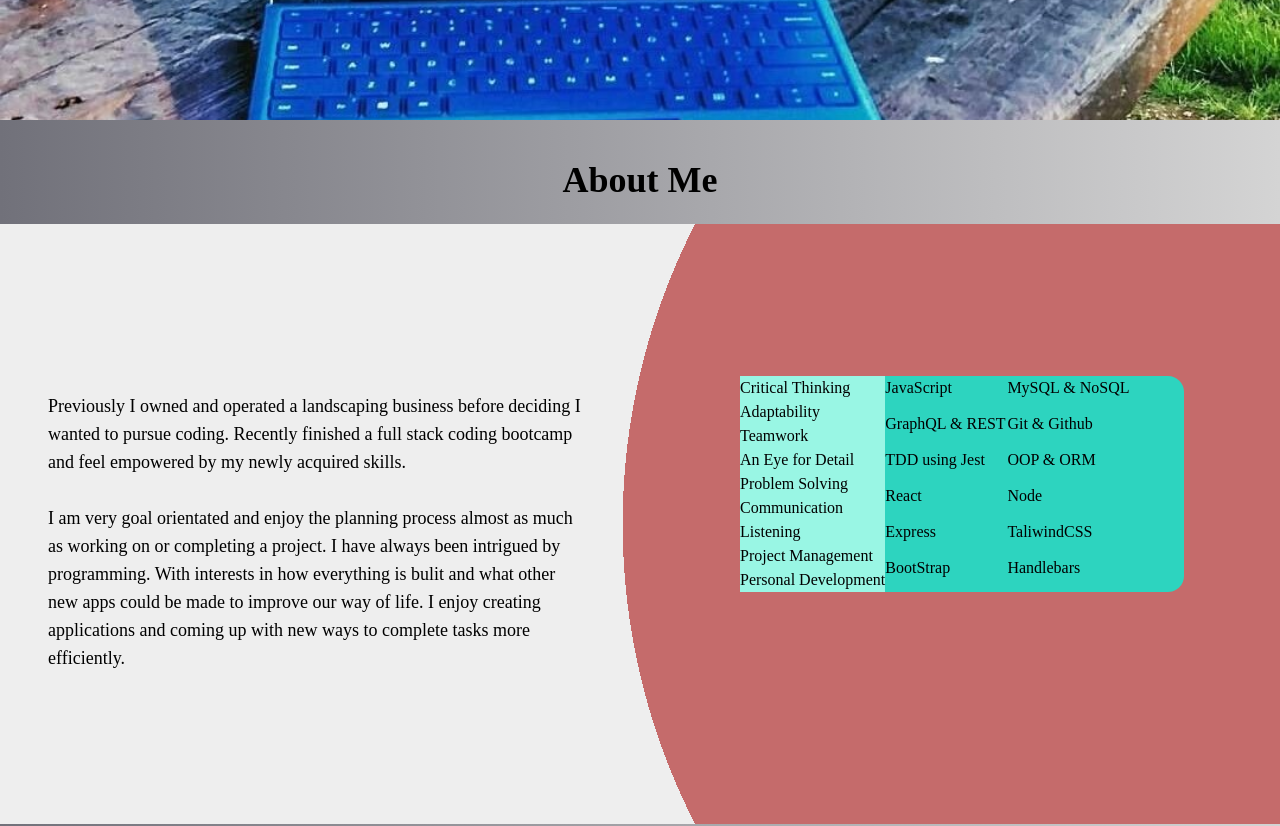
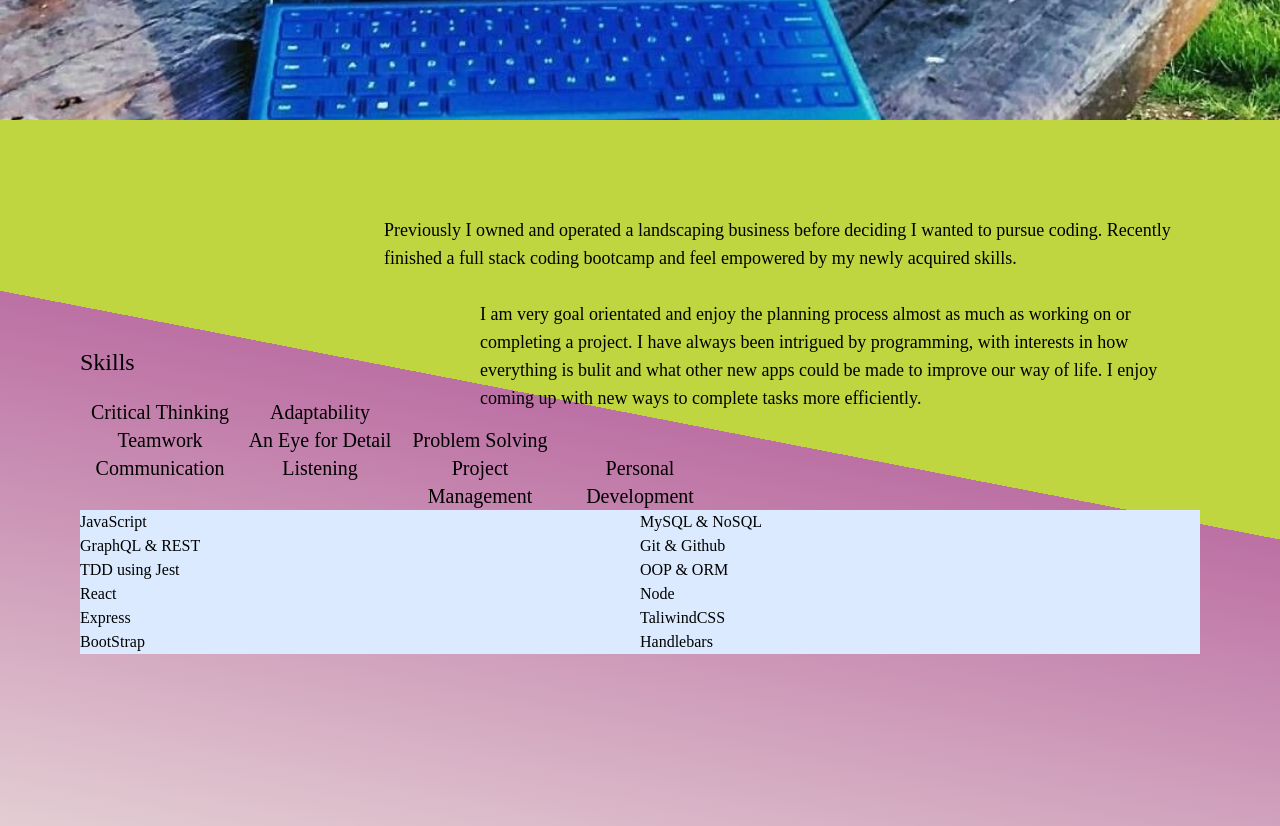
Before and after one commit to MpAlfano/React-Portfolio, a React (Create React App) app: page /Resume in a window 1280 px wide. Shown: the part 680-1506 px from the top of the page. Built offline with nearby package versions, Linux system fonts and the light colour scheme; a web font is replaced by a local one.

Commit message:
added diagonal linear transient to about page and new stlying

```diff
--- a/src/components/pages/TestAbout.js
+++ b/src/components/pages/TestAbout.js
@@ -2,46 +2,42 @@ import React from "react";
 
 export default function TestAbout() {
   return (
-    <div className="w-100% h-screen" id="about">
-      <h1 className="text-center font-bold text-xl lg:text-4xl text-black pt-10">
-        About Me
-      </h1>
+    <div className="w-100% h-screen divider2" id="about">
+      <div className="h-full grid grid-cols-1">
+        <p className="text-state md:text-lg lg:text-lg pt-24 pl-96 pr-24">
+          Previously I owned and operated a landscaping business before deciding
+          I wanted to pursue coding. Recently finished a full stack coding
+          bootcamp and feel empowered by my newly acquired skills.
           <br></br>
-
-      <div className="h-3/4 grid grid-cols-2 gap-2 content-center divider2">
-        <div className="mt-4 text-state md:text-lg lg:text-lg px-12 p">
-          <p>
-            Previously I owned and operated a landscaping business before
-            deciding I wanted to pursue coding. Recently finished a full stack
-            coding bootcamp and feel empowered by my newly acquired skills.
           <br></br>
-            <br></br>I am very goal orientated and enjoy the planning process
-            almost as much as working on or completing a project. I have always
-            been intrigued by programming. With interests in how everything is
-            bulit and what other new apps could be made to improve our way of
-            life. I enjoy creating applications and coming up with new ways to
-            complete tasks more efficiently.
+          <p className="pl-24">
+            I am very goal orientated and enjoy the planning process almost as
+            much as working on or completing a project. I have always been
+            intrigued by programming, with interests in how everything is bulit
+            and what other new apps could be made to improve our way of life. I
+            enjoy coming up with new ways to complete tasks more efficiently.
           </p>
-        </div>
-        <div className="px-24">
-          {/* <h1 className="text-3xl">My Skills:</h1>
-          <h1 className="text-lg font-bold">Languages, Frameworks & Tools:</h1> */}
-          <container className="grid-flow-row">
-            <div className="flex flex-row bg-teal-400 rounded-2xl">
-              <ul className="bg-teal-200">
-                <div id="triangle-topleft"></div>
+        </p>
+        <div className="px-20 -mt-80">
+          <h className="text-2xl">Skills</h>
+          <div className="grid rounded-2xl text-xl mt-5">
+            <ul className="grid grid-cols-7 text-center">
               <li>Critical Thinking</li>
-                <li>Adaptability</li>
-                <li>Teamwork</li>
-                <li>An Eye for Detail</li>
-                <li>Problem Solving</li>
+              <li className="">Adaptability</li>
+            </ul>
+            <ul className="grid grid-cols-7 text-center">
+              <li className="">Teamwork</li>
+              <li className="">An Eye for Detail</li>
+              <li className="">Problem Solving</li>
+            </ul>
+            <ul className="grid grid-cols-7 text-center">
               <li>Communication</li>
               <li>Listening</li>
               <li>Project Management</li>
               <li>Personal Development</li>
             </ul>
-
-              <ul className="grid grid-cols-2">
+          </div>
+          <ul className="grid grid-cols-2 bg-blue-100">
             <li>JavaScript</li>
             <li>MySQL & NoSQL</li>
             <li>GraphQL & REST</li>
@@ -57,9 +53,6 @@ export default function TestAbout() {
             <li>Handlebars</li>
           </ul>
         </div>
-          </container>
-          <br></br>
-        </div>
       </div>
     </div>
   );
--- a/src/components/pages/TestHome.js
+++ b/src/components/pages/TestHome.js
@@ -9,17 +9,17 @@ export default function TestHome() {
     >
       <div className="container mx-auto">
         <div className="md:flex">
-          <div className="flex-1 text-center">
-            <div className="lg:flex lg:items-center">
+          <div className="flex-1 text-center pt-24">
+            <div className="lg:flex lg:items-center dividerHome">
               <div className="flex justify-center lg:flex-shrink-0">
                 <img
-                  className="w-72 lg:w-80 rounded-full p-2 mt-24"
+                  className="w-72 lg:w-80 rounded-full p-2"
                   src={profPicture}
                   alt="GitFit"
                 />
               </div>
               <div className="mt-12 px-16 text-state md:text-lg lg:text-lg font-semibold">
-                <p className="bg-sky-200 rounded-lg opacity-75">
+                <p className="mb-20 ml-4 bg-sky-200 rounded-lg opacity-80">
                   Hello my name is Mark, I'm an ambitious Full-Stack Developer
                   looking for new opportunities to grow and enjoy tackling new
                   challenges. Previously I owned and operated a landscaping
--- a/src/index.css
+++ b/src/index.css
@@ -12,24 +12,8 @@
   border-bottom: 1px solid white
 }
 
-.divider {
-    background:
-    radial-gradient(circle at 0%, rgb(197, 107, 107) 50%, #eee 50%);
-    /* radial-gradient(circle at 100%, rgb(197, 107, 107) 50%, #eee 50%); */
-    /* linear-gradient(180deg, orange 50%, #8dd6a6 50%); */
-    -webkit-background-size: cover;
-    -moz-background-size: cover;
-    -o-background-size: cover;
-    background-size: cover;
-}
-
 .divider2 {
   background:
-  /* radial-gradient(circle at 50%, rgb(197, 107, 107) 50%, #eee 50%), */
-  radial-gradient(circle at 100%, rgb(197, 107, 107) 50%, #eee 50%);
-  /* linear-gradient(180deg, orange 50%, #8dd6a6 50%); */
-  -webkit-background-size: cover;
-  -moz-background-size: cover;
-  -o-background-size: cover;
-  background-size: cover;
+  linear-gradient(11deg, #EADEDB 0%, #BC70A4 60%, #BFD641 60%)
+
 }
```
Lines whose indentation alone changed are shown as unchanged.
